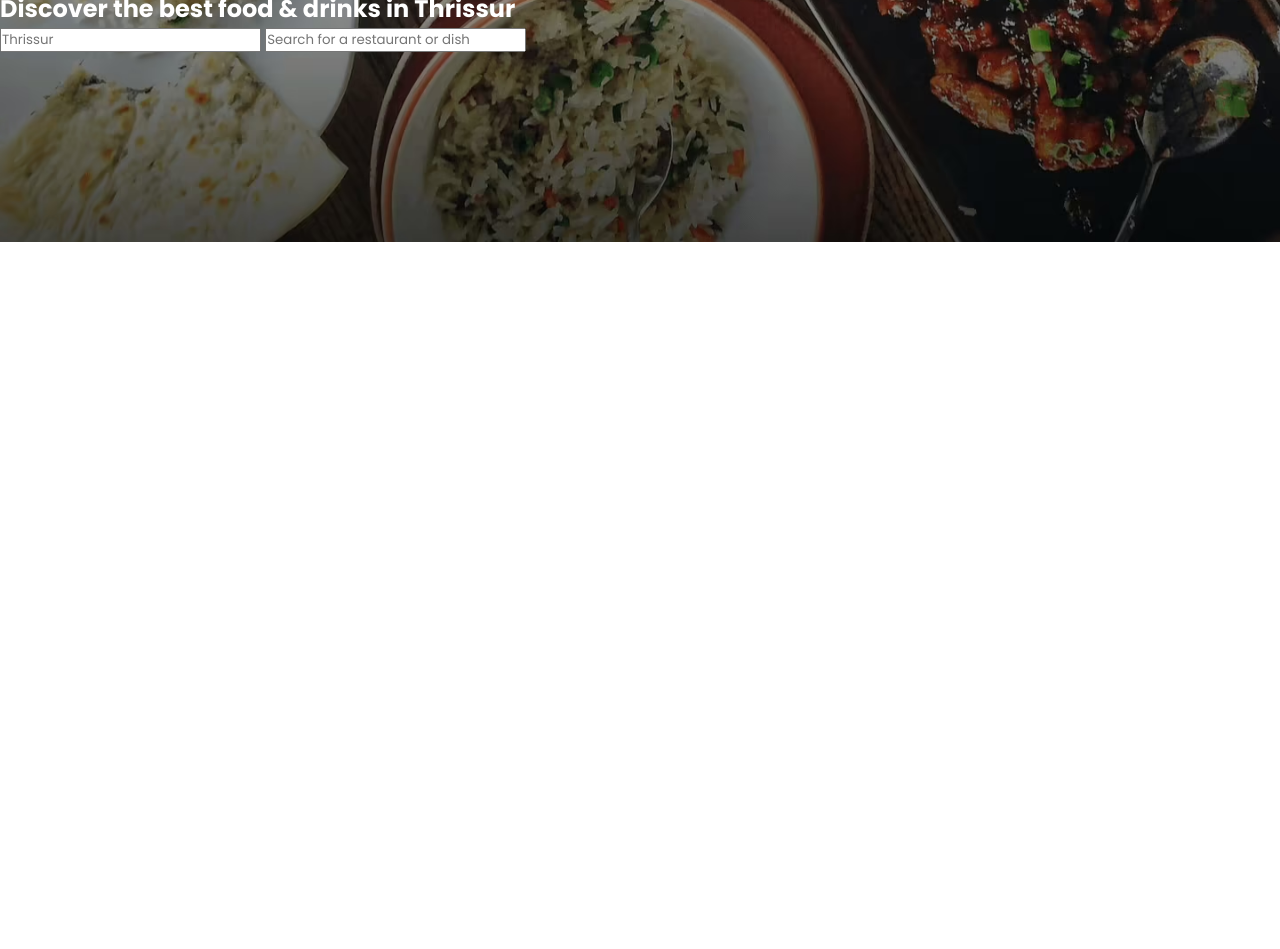
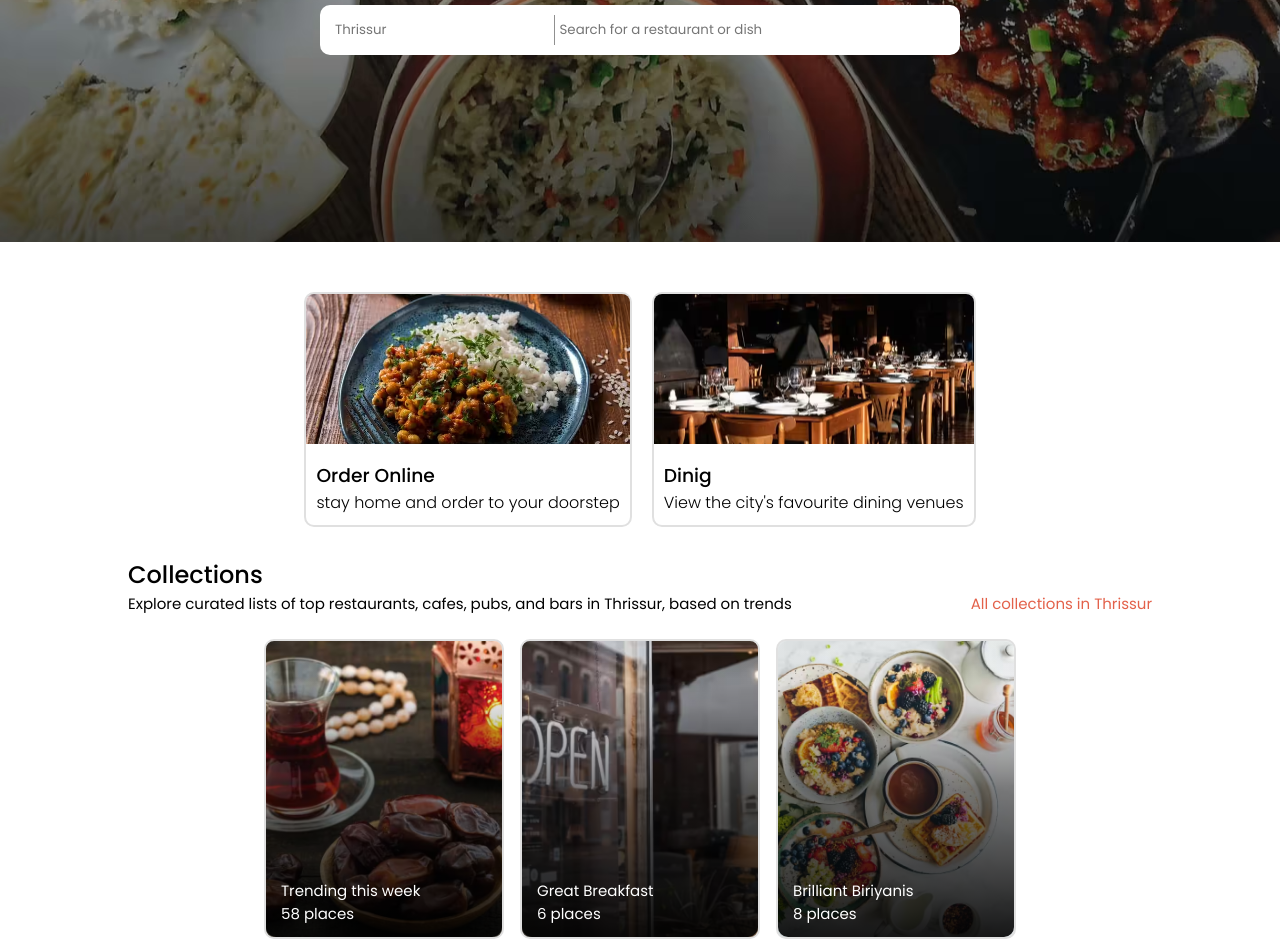
Before and after one commit to kailastr/zomato-home-clone, a plain HTML site: page index.html in a window 1280 px wide. Shown: the part 238-1187 px from the top of the page. Before the commit the page ends 800 px from the top, so only its background shows below. Drawn offline with Linux system fonts and the light colour scheme.

Commit message:
created offer and collection section

```diff
--- a/index.html
+++ b/index.html
@@ -57,12 +57,66 @@
             alt="Zomato logo"
             />
 
-            <h1>Discover the best food & drinks in Thrissur</h1>
+            <h1 class="section_hero_heading">Discover the best food & drinks in Thrissur</h1>
             <div class="section_hero_input_box">
                 <input class="section_hero_input_location" type="text" placeholder="Thrissur" />
                 <input class="section_hero_input_restaurant" type="text" placeholder="Search for a restaurant or dish" />
             </div>
         </div>
     </section>
+
+    <section class="container we_offer">
+        <div class="we_offer_card">
+            <img src="images/item1.png" alt="dinning image" />
+            <div class="we_offer_content">
+                <h3 class="we_offer_heading">Order Online</h3>
+                <p>stay home and order to your doorstep</p>
+            </div>
+        </div>
+
+        <div class="we_offer_card">
+            <img src="images/item2.png" alt="dinning image" />
+            <div class="we_offer_content">
+                <h3 class="we_offer_heading">Dinig</h3>
+                <p>View the city's favourite dining venues</p>
+            </div>
+        </div>
+
+    </section>
+
+    <section class="container collections">
+        <h1> Collections</h1>
+        <div class="collection_subheading">
+            <span>
+                Explore curated lists of top restaurants, cafes, pubs, and bars in Thrissur, based on trends
+            </span>
+            <span>All collections in Thrissur</span>
+        </div>
+
+        <div class="collections_card_container">
+
+            <div class="collection_card card1">
+                <div class="overlay"></div>
+                <div class="collection_card_content">
+                    <h4>Trending this week</h4>
+                    <span>58 places</span>
+                </div>
+            </div>
+            <div class="collection_card card2">
+                <div class="overlay"></div>
+                <div class="collection_card_content">
+                    <h4>Great Breakfast</h4>
+                    <span>6 places</span>
+                </div>
+            </div>
+            <div class="collection_card card3">
+                <div class="overlay"></div>
+                <div class="collection_card_content">
+                    <h4>Brilliant Biriyanis</h4>
+                    <span>8 places</span>
+                </div>
+            </div>
+        </div>
+    </section>
 </body>
 </html>
--- a/styles.css
+++ b/styles.css
@@ -16,8 +16,8 @@
 .navbar{
     display: flex;
     justify-content: space-between;
-    height: 10px;
-    padding: 15px 48px;
+    height: 60px;
+    padding: 15px 200px;
 }
 
 .navbar_menu{
@@ -40,6 +40,171 @@
     display: none;
 }
 
+
+.section_hero_content{
+    display: flex;
+    flex-direction: column;
+    gap: 30px;
+    align-items: center;
+    justify-items: center;
+    height: calc(60vh - 60px);
+}
+
+.section_hero_logo{
+    width: 300px;
+}
+
+.section_hero_heading{
+    text-align: center;
+    font-weight: 400;
+    font-size: 40px;
+}
+
+.section_hero_input_box{
+    display: flex;
+    justify-content: center;
+    align-items: center;
+    background-color: white;
+    width: 50%;
+    gap: 10px;
+    padding: 10px;
+    border-radius: 10px;
+}
+
+.section_hero_input_location, .section_hero_input_restaurant{
+    padding: 5px;
+    outline: none;
+    border: none;
+}
+
+.section_hero_input_location{
+    width: 35%;
+}
+
+.section_hero_input_restaurant{
+    width: 65%;
+    border-left: 1px solid #909090;
+}
+
+.container{
+    width: 80%;
+    margin: 10px auto;
+}
+
+.we_offer{
+    display: flex;
+    flex-wrap: wrap;
+    justify-content: center;
+    align-items: center;
+    gap: 20px;
+    padding-top: 40px;
+}
+
+.we_offer_card{
+    border: 2px solid #e0e0e0;
+    border-radius: 10px;
+    overflow: hidden;
+    transition: all 0.3s ease;
+}
+
+.we_offer_card:hover{
+    transform: scale(1.05);
+}
+
+.we_offer_card img{
+    width: 100%;
+    height: 150px;
+    object-fit: cover;
+    object-position: center;
+}
+
+.we_offer_content{
+    padding: 10px;
+    font-weight: 350;
+}
+
+.we_offer_content h3{
+    font-weight: 450;
+}
+
+.collections h1{
+    font-weight: 500;
+    padding-top: 20px;
+}
+
+.collections .collection_subheading{
+    display: flex;
+    font-size: 15px;
+    align-items: center;
+    justify-content: space-between;
+    flex-wrap: wrap;
+    gap: 1rem;
+}
+
+.collection_subheading span:nth-child(2){
+    color: rgb(227, 97, 74);
+    font-size: 15px;
+    cursor: pointer;
+}
+
+.collections_card_container{
+    display: flex;
+    justify-content: center;
+    align-items: center;
+    gap: 1rem;
+    margin-top: 1.5rem;
+    flex-wrap: wrap;
+}
+
+.collections_card_container .collection_card{
+    height: 300px;
+    width: 240px;
+    border: 2px solid #e0e0e0;
+    border-radius: 10px;
+    background-size: cover;
+    background-position: center;
+    position: relative;
+}
+
+.collection_card_content{
+    color: white;
+    position: absolute;
+    bottom: 0%;
+    left: 0%;
+    padding: 12px 15px;
+    font-size: 15px;
+}
+
+.collection_card_content h4{
+    font-weight: 400;
+}
+
+.overlay{
+    width: 100%;
+    height: 100%;
+    position: absolute;
+    top: 0%;
+    left: 0%;
+    border-radius: 10px;
+    background: linear-gradient(
+        0deg,
+        rgba(0, 0, 0, 0.9) 0%,
+        rgba(0, 0, 0, 0.5) 50%,
+        rgba(0, 0, 0, 0.02) 85%
+    );
+}
+
+.card1{
+    background: url(images/collection2.jpg);
+}
+
+.card2{
+    background: url(images/collection3.jpg);
+}
+.card3{
+    background: url(images/collection4.jpg);
+}
+
 @media only screen and (max-width: 600px)
 {
     .navbar_menu .navbar_menu_icon{
@@ -57,4 +222,25 @@
     .section_hero{
         height: 80vh;
     }
+
+    .section_hero_content{
+        height: calc(80vh - 60px);
+    }
+
+    .section_hero_input_box{
+        flex-direction: column;
+        background-color: transparent;
+        width: 100%;
+    }
+
+    .section_hero_input_location, .section_hero_input_restaurant{
+        padding: 15px;
+        width: 95%;
+        border-radius: 10px;
+    }
+
+    .section_hero_heading{
+        font-size: 20px;
+        width: 95%;
+    }
 }
```
